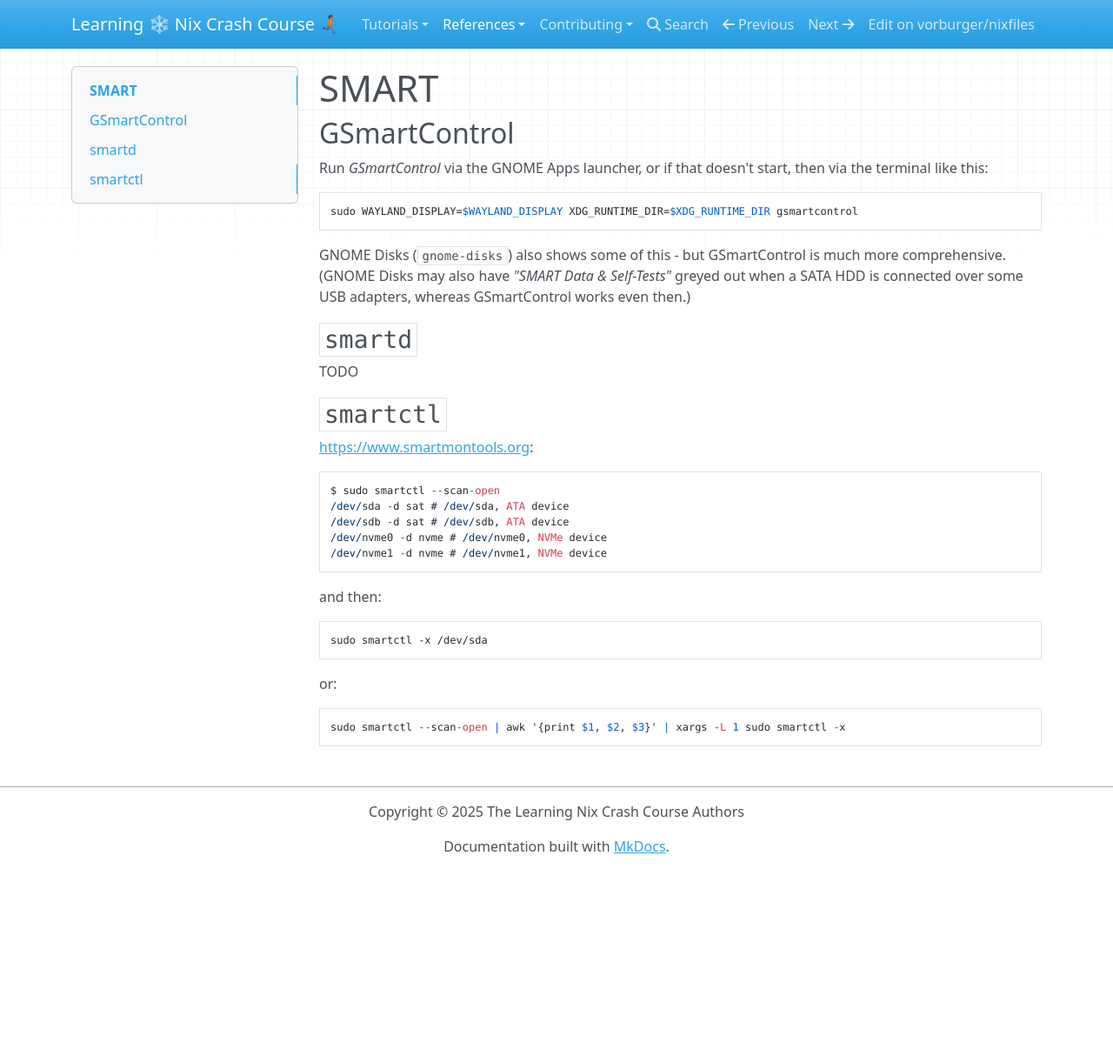
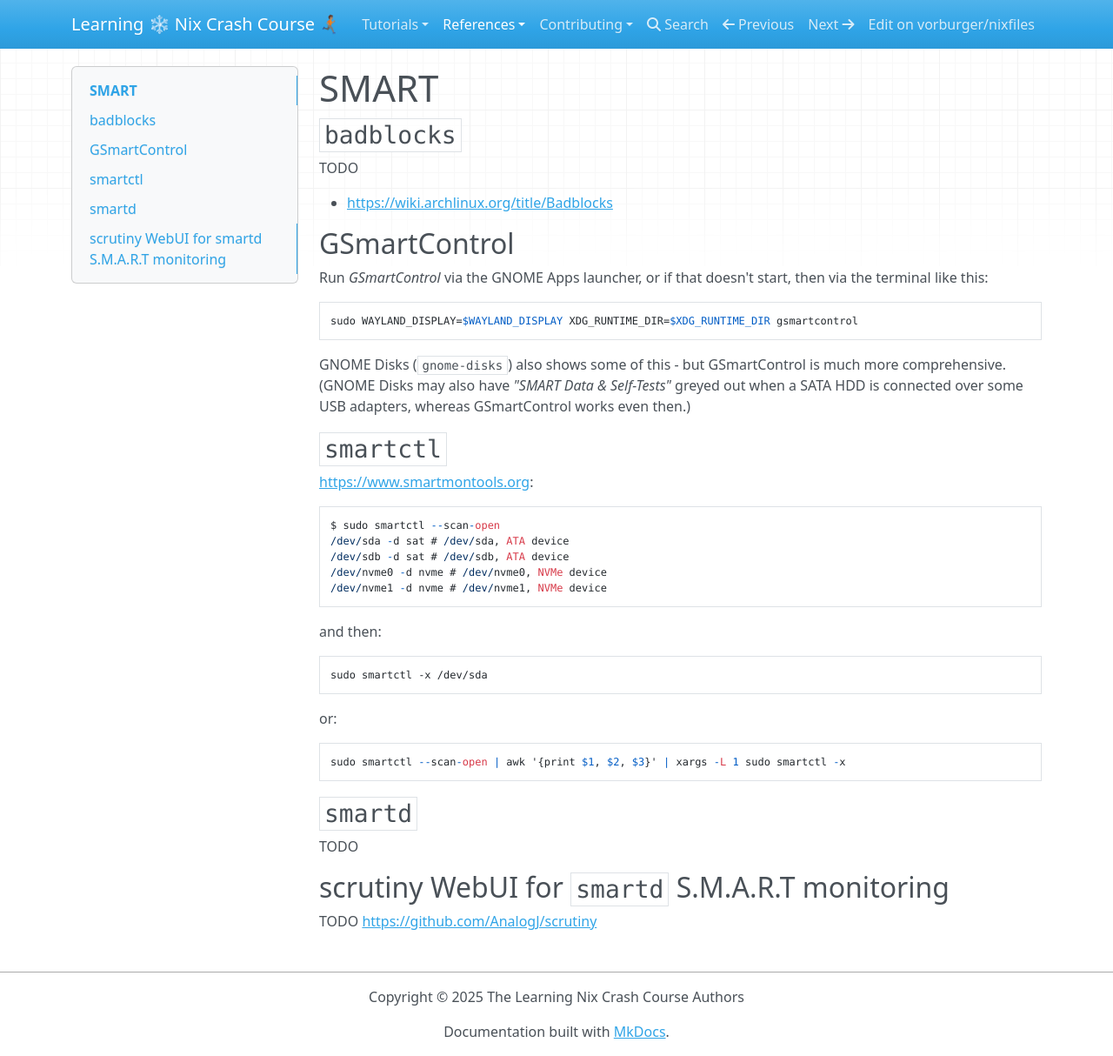
Before and after one commit to vorburger/nixfiles, an MkDocs documentation site: the page built from docs/docs/reference/smart.md, in a window 1280 px wide and 1214 px high. Shown: the whole window at 87% size. Built offline with MkDocs 1.6.1, drawn with Linux system fonts in a browser that asks for light colours; nearby versions of some CDN libraries.

Commit message:
docs: badblocks and scrutiny TODO

```diff
--- a/docs/docs/reference/smart.md
+++ b/docs/docs/reference/smart.md
@@ -1,4 +1,10 @@
 # SMART
+
+## `badblocks`
+
+TODO
+
+- https://wiki.archlinux.org/title/Badblocks
 
 ## GSmartControl
 
@@ -31,3 +33,11 @@ and then:
 or:
 
     sudo smartctl --scan-open | awk '{print $1, $2, $3}' | xargs -L 1 sudo smartctl -x
+
+## `smartd`
+
+TODO
+
+## scrutiny WebUI for `smartd` S.M.A.R.T monitoring
+
+TODO https://github.com/AnalogJ/scrutiny
```
Also changed, not shown: other parts of docs/docs/reference/smart.md (+0 -4 lines), docs/docs/reference/zfs.md (+0 -2 lines).
